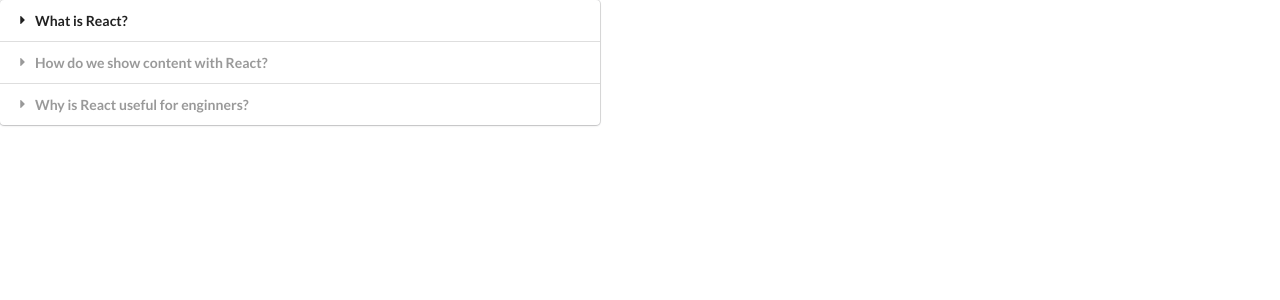
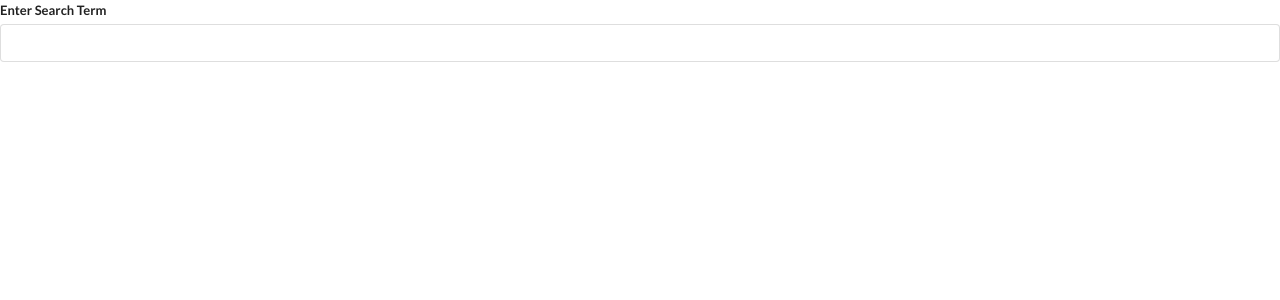
Before and after one commit to YashSahay1812/LearningReact_Widget, a React (Create React App) app: page / in a window 1280 px wide. Shown: the top 300 px of the page. Built offline with nearby package versions, Linux system fonts and the light colour scheme.

Commit message:
Created new Search Component

```diff
--- a/src/App.js
+++ b/src/App.js
@@ -1,5 +1,6 @@
 import React from 'react';
 import Accordion from './components/Accordion';
+import Search from './components/Search';
 
 const items = [
     {
@@ -19,7 +20,8 @@
 const App = () => {
     return (
         <div>
-            <Accordion items={items} />
+            {/* <Accordion items={items} /> */}
+            <Search />
         </div>
     );
 }
--- /dev/null
+++ b/src/components/Search.js
@@ -0,0 +1,17 @@
+import React from "react";
+
+const Search = () => {
+
+    return (
+        <div>
+            <div className="ui form">
+                <div className="field">
+                    <label>Enter Search Term</label>
+                    <input className="input" />
+                </div>
+            </div>
+        </div>
+    );
+}
+
+export default Search;
```
